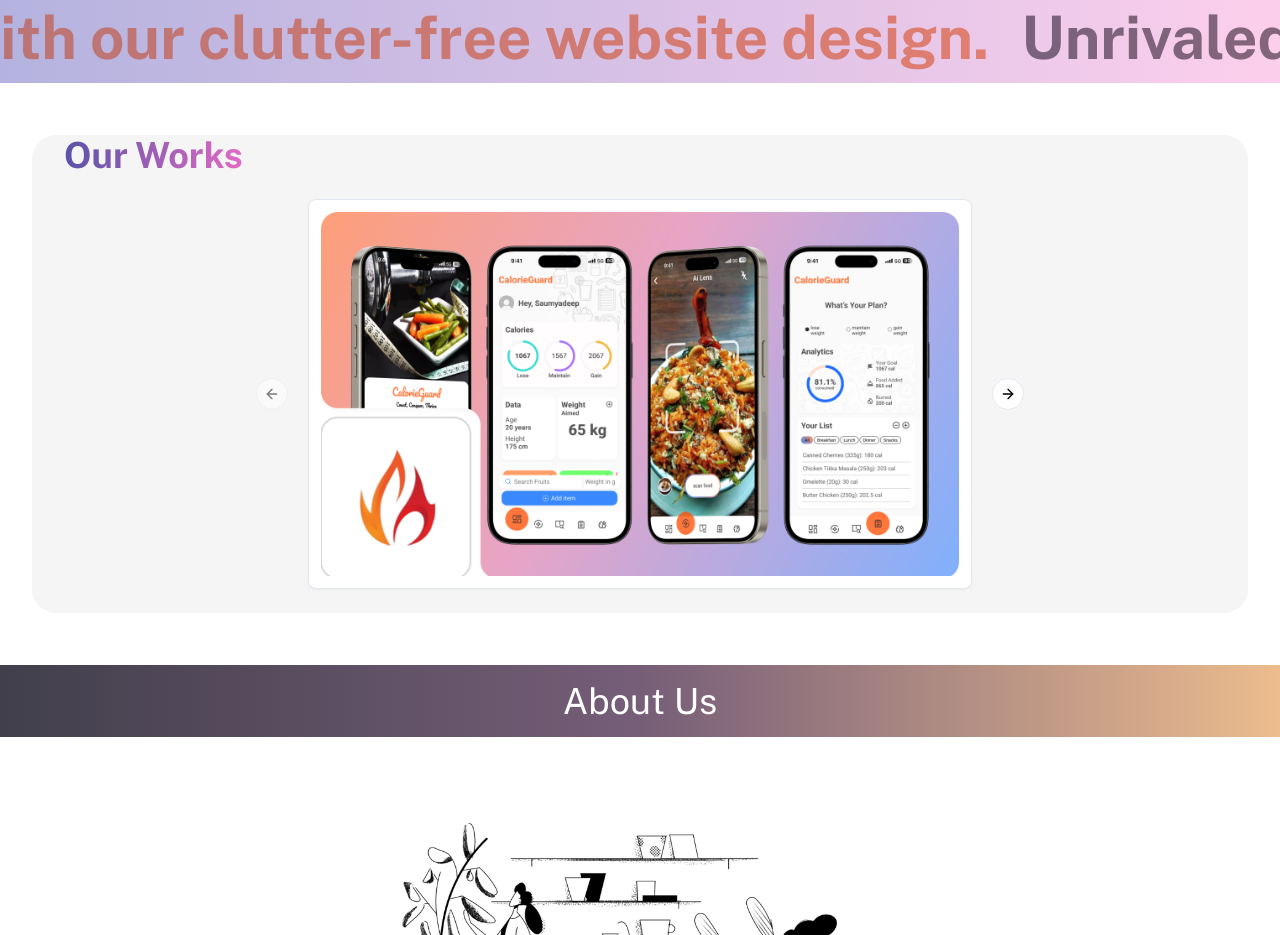
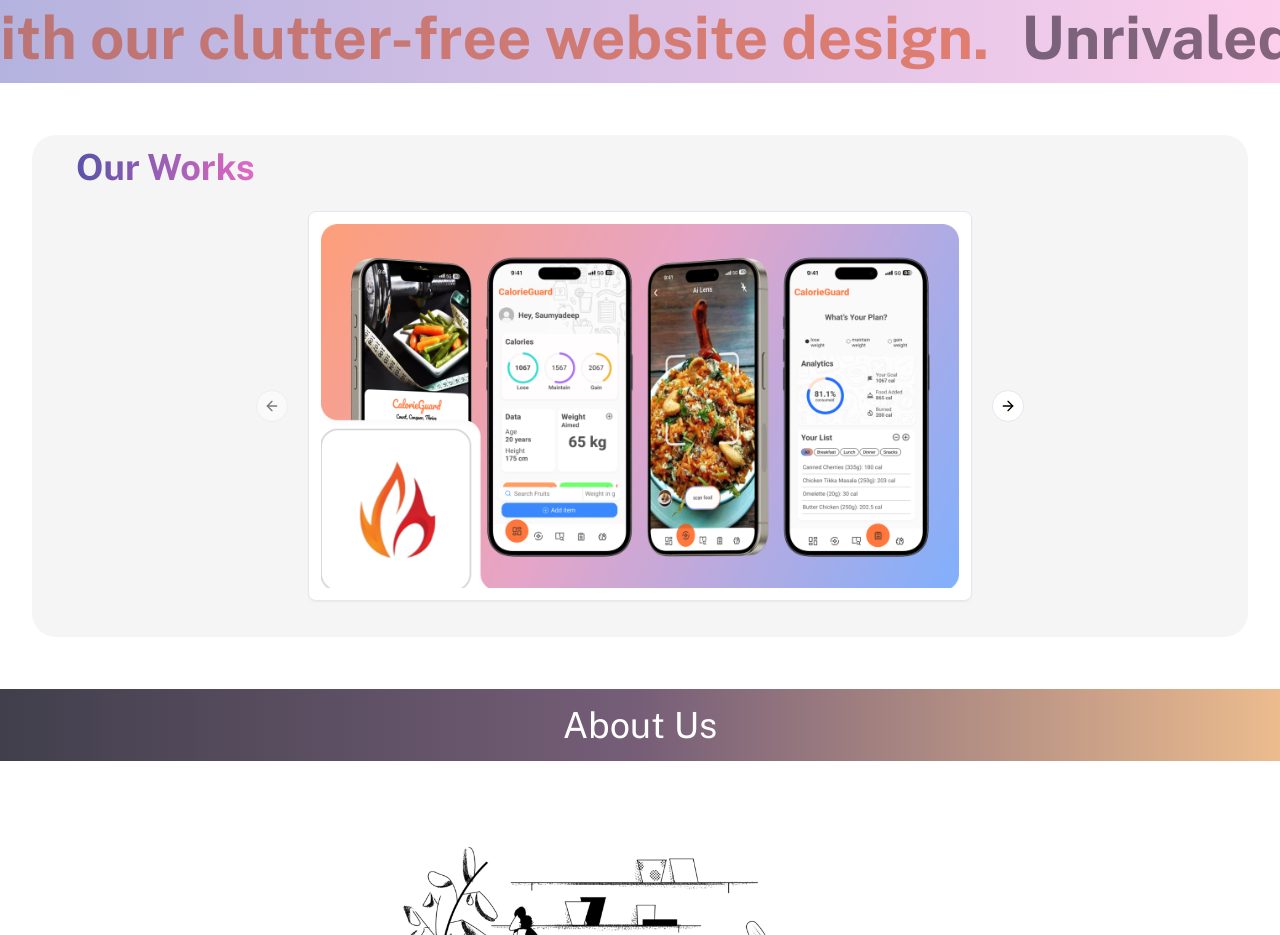
Before and after one commit to SRINJAYDASGUPTA-Git/faslane-web, a Next.js app: page / in a window 1280 px wide. Shown: the part 1520-2455 px from the top of the page. Built offline with nearby package versions, Linux system fonts and the light colour scheme.

Commit message:
Add padding to Works component

```diff
--- a/components/shared/Works.tsx
+++ b/components/shared/Works.tsx
@@ -14,7 +14,7 @@ const Works = () => {
         '/pc.png',
     ]
     return (
-        <div className='bg-[#F5F5F5] rounded-3xl mx-5 my-10'>
+        <div className='bg-[#F5F5F5] rounded-3xl mx-5 my-10 p-3'>
             <span className="text-4xl p-8 font-bold text-center bg-gradient-to-r from-[#414fa3] to-[#fa6ec8] bg-clip-text text-transparent">
                 Our Works
             </span>
```
